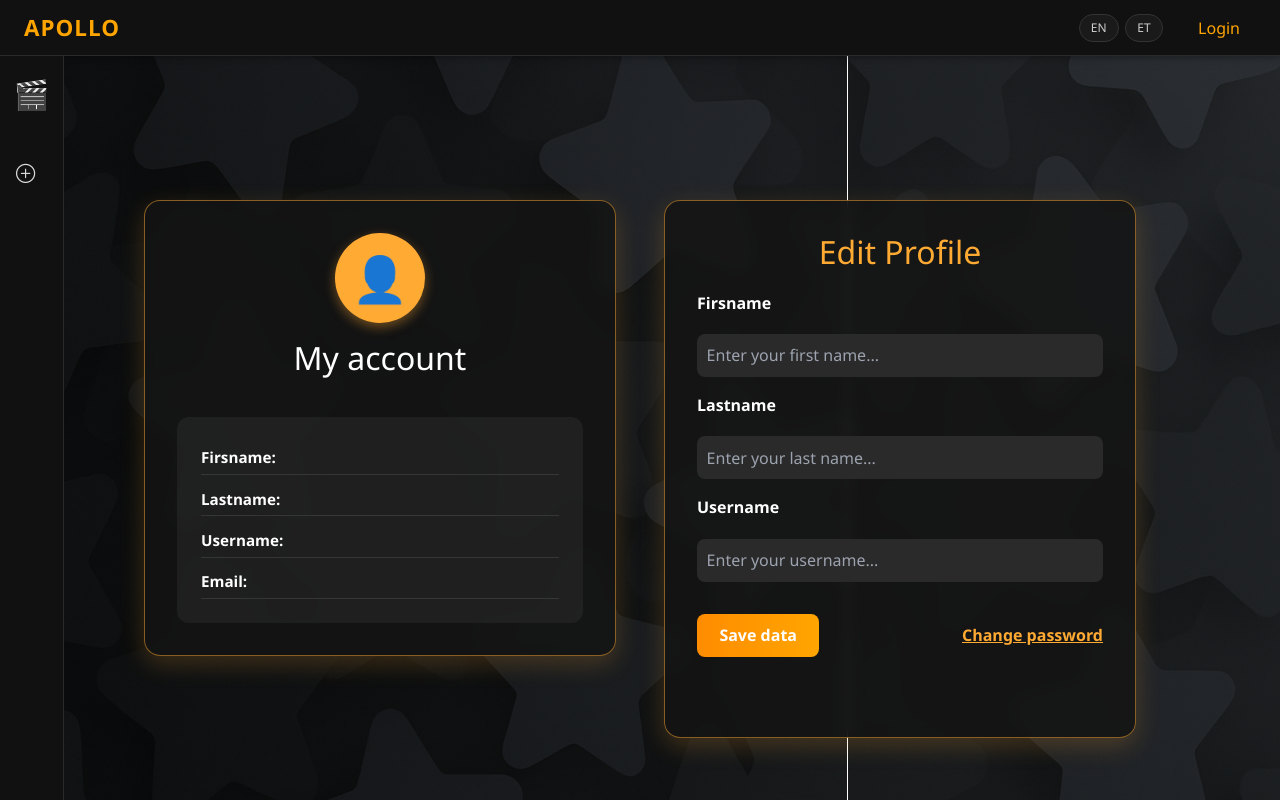
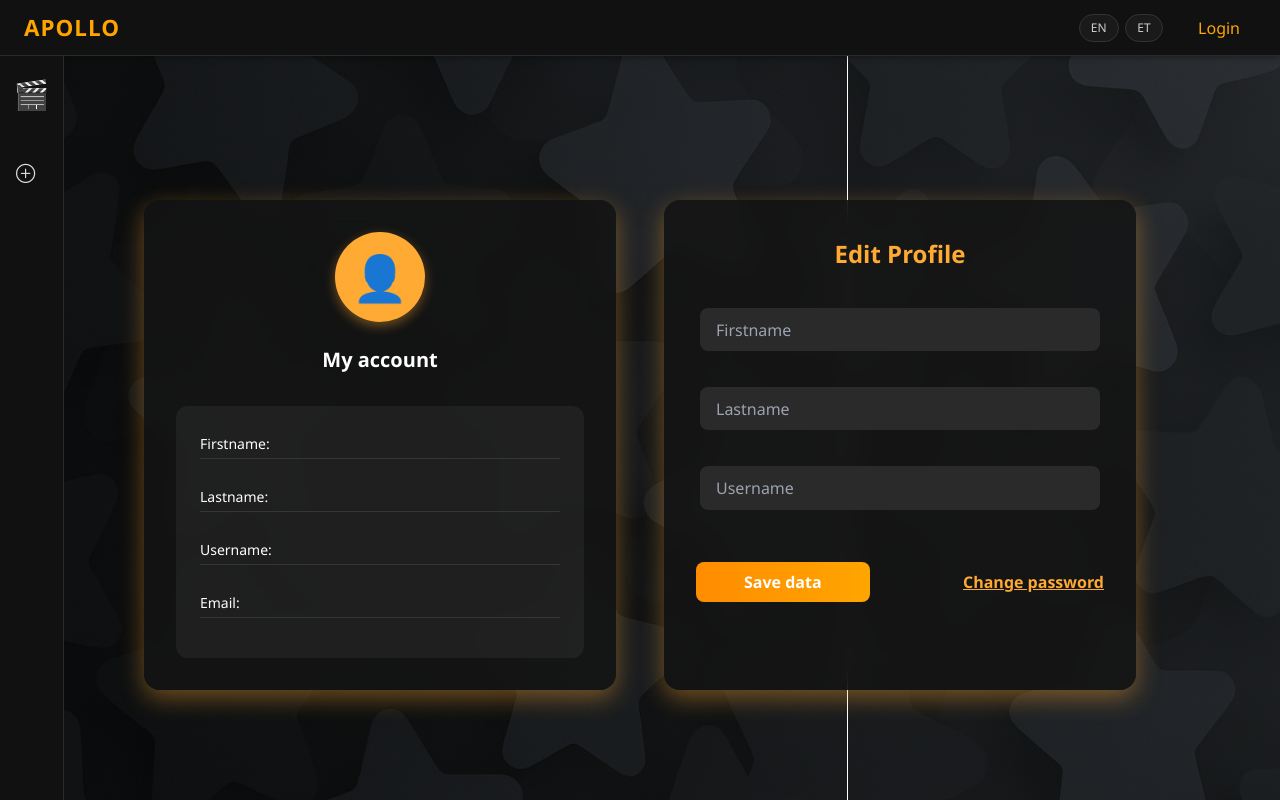
Before and after one commit to MarekMolder/Apollo, a Vue app in the folder frontend/: page /account in a window 1280 px wide. Built offline with nearby package versions, Linux system fonts and the light colour scheme; no server answers.

Commit message:
Page Account.vue is migrated to tailwind and made responsive.

```diff
--- a/frontend/src/views/AccountView/Account.vue
+++ b/frontend/src/views/AccountView/Account.vue
@@ -31,170 +31,98 @@ const update = async () => {
 </script>
 
 <template>
-  <main class="account-wrapper">
-    <div class="account-card">
-      <div class="card-header">
-        <div class="avatar">👤</div>
-        <h2>{{ $t('My account') }}</h2>
+  <main
+    class="flex flex-wrap justify-center items-start gap-12 px-6 py-16 sm:px-10 sm:py-20 md:px-28 md:py-28 text-white font-['Segoe_UI']"
+  >
+    <!-- Account Info Card -->
+    <div
+      class="flex-1 max-w-[500px] bg-[rgba(20,20,20,0.85)] rounded-[16px] p-6 sm:p-8 shadow-[0_8px_24px_rgba(255,170,51,0.4)] backdrop-blur-md"
+    >
+      <div class="flex flex-col items-center gap-4 mb-6">
+        <div
+          class="w-[90px] h-[90px] bg-[#ffaa33] rounded-full flex items-center justify-center text-[2.8rem] shadow-[0_4px_12px_rgba(255,170,51,0.4)]"
+        >
+          👤
+        </div>
+        <h2 class="text-xl font-semibold">{{ $t('My account') }}</h2>
       </div>
-      <div class="info-section">
-        <p><strong>{{ $t('Firsname') }}:</strong> {{ store.firstName }}</p>
-        <p><strong>{{ $t('Lastname') }}:</strong> {{ store.lastName }}</p>
-        <p><strong>{{ $t('Username') }}:</strong> {{ store.username }}</p>
-        <p><strong>{{ $t('Email') }}:</strong> {{ store.email }}</p>
+      <div
+        class="bg-[rgba(255,255,255,0.05)] p-3.5 sm:p-6 rounded-xl text-sm flex flex-col gap-2"
+      >
+        <p class="py-1 border-b border-white/10">
+          <label>{{ $t('Firstname') }}:</label> {{ store.firstName }}
+        </p>
+        <p class="py-1 border-b border-white/10">
+          <label>{{ $t('Lastname') }}:</label> {{ store.lastName }}
+        </p>
+        <p class="py-1 border-b border-white/10">
+          <label>{{ $t('Username') }}:</label> {{ store.username }}
+        </p>
+        <p class="py-1 border-b border-white/10">
+          <label>{{ $t('Email') }}:</label> {{ store.email }}
+        </p>
       </div>
     </div>
 
-    <div class="edit-card">
-      <h2>{{ $t('Edit Profile') }}</h2>
-      <form @submit.prevent="update">
-        <label>{{ $t('Firsname') }}</label>
-        <input v-model="firstName" type="text" placeholder="Enter your first name..." />
+    <!-- Edit Form Card -->
+    <div
+      class="flex-1 max-w-[500px] bg-[rgba(20,20,20,0.85)] rounded-[16px] p-6 sm:p-8 shadow-[0_8px_24px_rgba(255,170,51,0.4)] backdrop-blur-md"
+    >
+      <h2
+        class="p-1.5 text-[#ffaa33] text-center text-xl sm:text-2xl font-semibold mb-6"
+      >
+        {{ $t('Edit Profile') }}
+      </h2>
+      <form @submit.prevent="update" class="flex flex-col gap-4">
+        <div class="p-1">
+          <label class="font-semibold block mb-1"></label>
+          <input
+            v-model="firstName"
+            type="text"
+            placeholder="Firstname"
+            class="w-full px-3 py-[0.5rem] sm:py-[0.6rem] rounded-lg bg-[#2a2a2a] text-white text-base border-none focus:outline-none focus:bg-[#1a1a1a] focus:border-orange-400"
+          />
+        </div>
 
-        <label>{{ $t('Lastname') }}</label>
-        <input v-model="lastName" type="text" placeholder="Enter your last name..." />
+        <div class="p-1">
+          <label class="font-semibold block mb-1"></label>
+          <input
+            v-model="lastName"
+            type="text"
+            placeholder="Lastname"
+            class="w-full px-3 py-[0.5rem] sm:py-[0.6rem] rounded-lg bg-[#2a2a2a] text-white text-base border-none focus:outline-none focus:bg-[#1a1a1a] focus:border-orange-400"
+          />
+        </div>
 
-        <label>{{ $t('Username') }}</label>
-        <input v-model="userName" type="text" placeholder="Enter your username..." />
+        <div class="p-1">
+          <label class="font-semibold block mb-1"></label>
+          <input
+            v-model="userName"
+            type="text"
+            placeholder="Username"
+            class="w-full px-3 py-[0.5rem] sm:py-[0.6rem] rounded-lg bg-[#2a2a2a] text-white text-base border-none focus:outline-none focus:bg-[#1a1a1a] focus:border-orange-400"
+          />
+        </div>
 
-        <div class="actions">
-          <button type="submit" class="btn-save">{{ $t('Save data') }}</button>
-          <RouterLink to="/changepassword" class="link-password">
+        <div
+          class="flex flex-col sm:flex-row justify-between items-center mt-4 gap-4 sm:gap-0"
+        >
+          <button
+            type="submit"
+            class="w-full sm:w-auto bg-gradient-to-r from-[#ff8c00] to-[#ffa500] text-white font-bold py-2 px-5 rounded-lg transition hover:from-[#ffa500] hover:to-[#ffcc00]"
+          >
+            {{ $t('Save data') }}
+          </button>
+          <RouterLink
+            to="/changepassword"
+            class="w-full sm:w-auto text-center text-[#ffaa33] font-bold underline"
+          >
             {{ $t('Change password') }}
           </RouterLink>
         </div>
 
-        <p class="status-message">{{ message }}</p>
+        <p class="text-center font-bold text-green-400 mt-3">{{ message }}</p>
       </form>
     </div>
   </main>
 </template>
-
-<style scoped>
-.account-wrapper {
-  display: flex;
-  flex-wrap: wrap;
-  justify-content: center;
-  align-items: flex-start;
-  gap: 3rem;
-  padding: 7rem;
-  color: white;
-  font-family: 'Segoe UI', sans-serif;
-}
-
-.account-card,
-.edit-card {
-  flex: 1 1 360px;
-  max-width: 500px;
-  background: rgba(20, 20, 20, 0.85);
-  border-radius: 16px;
-  padding: 2rem;
-  box-shadow: 0 8px 24px rgba(255, 170, 51, 0.2);
-  border: 1px solid rgba(255, 170, 51, 0.5);
-  backdrop-filter: blur(6px);
-}
-
-.card-header {
-  display: flex;
-  flex-direction: column;
-  align-items: center;
-  gap: 1rem;
-}
-
-.avatar {
-  width: 90px;
-  height: 90px;
-  background: #ffaa33;
-  border-radius: 50%;
-  display: flex;
-  align-items: center;
-  justify-content: center;
-  font-size: 2.8rem;
-  box-shadow: 0 4px 12px rgba(255, 170, 51, 0.4);
-}
-
-.info-section {
-  background: rgba(255, 255, 255, 0.05);
-  padding: 1.5rem;
-  border-radius: 12px;
-  font-size: 0.95rem;
-  margin-top: 2rem;
-  display: flex;
-  flex-direction: column;
-  gap: 0.5rem;
-}
-
-.info-section p {
-  margin: 0;
-  padding: 0.3rem 0;
-  border-bottom: 1px solid rgba(255, 255, 255, 0.1);
-}
-
-.edit-card h2 {
-  margin-bottom: 1.2rem;
-  color: #ffaa33;
-  text-align: center;
-}
-
-.edit-card form {
-  display: flex;
-  flex-direction: column;
-  gap: 1rem;
-}
-
-label {
-  font-weight: 600;
-  margin-bottom: 0.2rem;
-}
-
-input[type="text"] {
-  padding: 0.6rem;
-  border-radius: 8px;
-  border: none;
-  background-color: #2a2a2a;
-  color: #fff;
-  font-size: 1rem;
-  transition: background 0.3s ease;
-}
-
-input:focus {
-  outline: none;
-  background: #1a1a1a;
-  border: 1px solid orange;
-}
-
-.actions {
-  display: flex;
-  justify-content: space-between;
-  align-items: center;
-  margin-top: 1rem;
-}
-
-.btn-save {
-  background: linear-gradient(to right, #ff8c00, #ffa500);
-  border: none;
-  padding: 0.6rem 1.4rem;
-  border-radius: 8px;
-  color: white;
-  font-weight: bold;
-  cursor: pointer;
-  transition: background 0.3s ease;
-}
-
-.btn-save:hover {
-  background: linear-gradient(to right, #ffa500, #ffcc00);
-}
-
-.link-password {
-  color: #ffaa33;
-  font-weight: bold;
-  text-decoration: underline;
-}
-
-.status-message {
-  margin-top: 1rem;
-  text-align: center;
-  font-weight: bold;
-  color: lightgreen;
-}
-</style>
```
